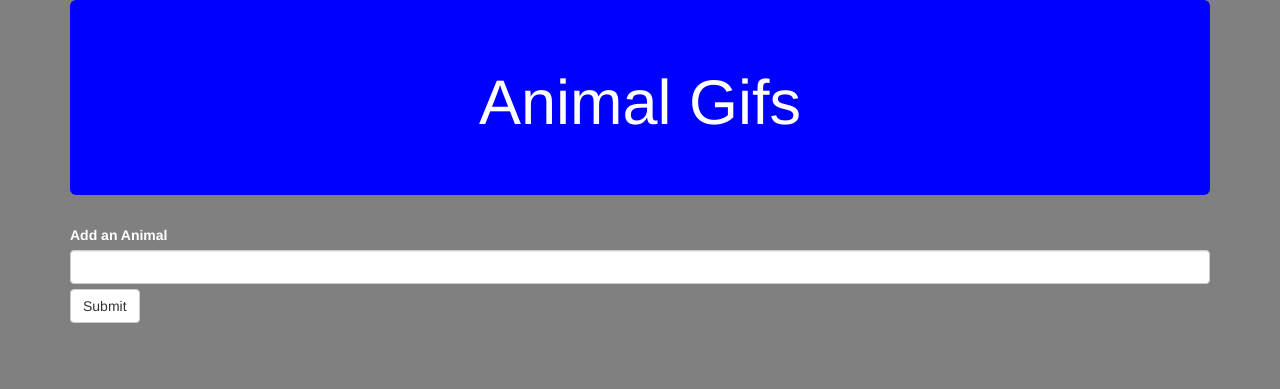
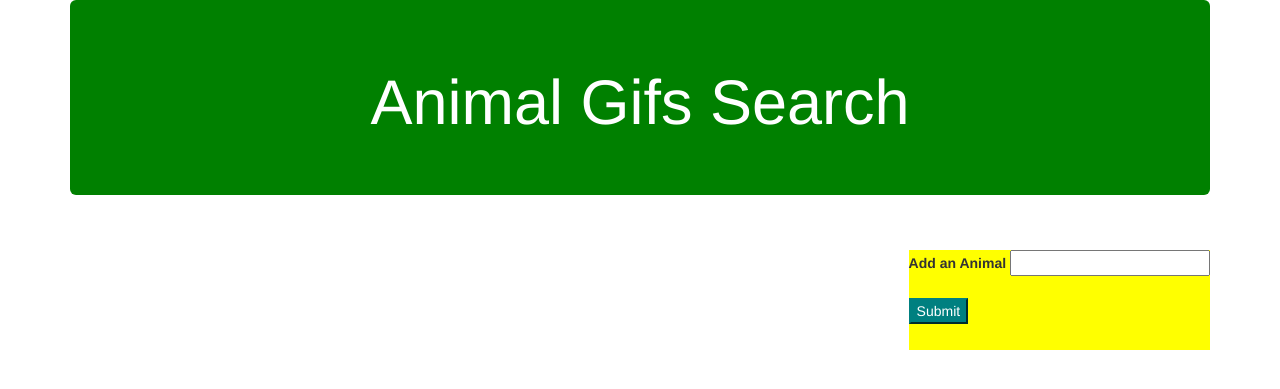
Before and after one commit to ait530/giphyAPI, a PHP site: page / in a window 1280 px wide. Shown: the top 389 px of the page. Run offline with PHP 8.4, Linux system fonts and the light colour scheme; some libraries are stand-ins or nearby versions.

Commit message:
Turning in progress so far.

```diff
--- a/assets/style.css
+++ b/assets/style.css
@@ -1,6 +1,6 @@
 body {
 
-  background-color: gray;
+  background-color: white;
 
 }
 
@@ -9,7 +9,7 @@ body {
 
 .jumbotron {
 
-  background-color:blue;
+  background-color:green;
   color:white;
 
 }
@@ -21,3 +21,50 @@ body {
 
 
 }
+
+
+
+
+
+#add-topic
+
+{
+
+  border-color: teal;
+  background-color:teal;
+  color:white;
+
+
+
+}
+
+
+.topic {
+
+
+
+  border-color: teal;
+  background-color:teal;
+  color:white;
+  border-radius:10px;
+  margin-right: 10px;
+
+
+}
+
+
+#topic-form {
+
+  height:100px;
+  float: right;
+  margin-top: 25px;
+
+  background-color:yellow;
+}
+
+
+#topic-input {
+
+  width:200px;
+
+}
--- a/index.html
+++ b/index.html
@@ -1,57 +1,56 @@
 <!DOCTYPE html>
-<html>
+<html lang="en">
+
 <head>
-  <title></title>
+  <title>Animals</title>
 
-  <!-- Latest compiled and minified CSS -->
-<link rel="stylesheet" href="https://maxcdn.bootstrapcdn.com/bootstrap/3.3.7/css/bootstrap.min.css" integrity="sha384-BVYiiSIFeK1dGmJRAkycuHAHRg32OmUcww7on3RYdg4Va+PmSTsz/K68vbdEjh4u" crossorigin="anonymous">
+  <!-- Bootstrap -->
+  <link rel="stylesheet" href="https://maxcdn.bootstrapcdn.com/bootstrap/3.3.7/css/bootstrap.min.css" integrity="sha384-BVYiiSIFeK1dGmJRAkycuHAHRg32OmUcww7on3RYdg4Va+PmSTsz/K68vbdEjh4u" crossorigin="anonymous"></link>
 
-<link rel="stylesheet" href="assets/style.css">
-
-
+  <!-- CSS -->
+  <link rel="stylesheet" href= "assets/style.css"></link>
+  <meta charset="utf-8"></meta>
 </head>
-<body>
-
-<div class="container">
-
-  <div class="jumbotron text-center">
-    <h1>Animal Gifs</h1>
-  </div>
-
-  <div id="" class="group-of-buttons">
-  </div>
-
-
-    <div class="fore-group">
-      <label for="start-year">Add an Animal</label>
-      <label type="text" class="form-control" id="endYear">
-    </div>
-
-    <button type="submit" class="btn btn-default">Submit</button>
-
-    </form>
 
 
 
-  </div>
+<body>
 
-</div>
+  <!-- Contains entire gif area -->
+  <div class="container">
+
+    <!-- Main header -->
+    <div class="jumbotron text-center">
+      <h1>Animal Gifs Search</h1>
+    </div>
+
+      <!-- Animal/topic buttons here -->
+      <div id="topics-view"></div>
 
 
+      <!-- Input area + submit button -->
+      <form id="topic-form">
+        <!-- label for input -->
+        <label for="topic-input">Add an Animal</label>
 
-<!-- jQuery JS -->
-<script
-  src="https://code.jquery.com/jquery-3.1.1.min.js"
-  integrity="sha256-hVVnYaiADRTO2PzUGmuLJr8BLUSjGIZsDYGmIJLv2b8="
-  crossorigin="anonymous"></script>
+        <!-- input box -->
+        <input type="text" id="topic-input"><br></br></input>
 
-<!-- Logic.js -->
-<script src="logic.js"></script>
+        <!-- Button triggers new topic to be added -->
+        <input id="add-topic" type="submit" value="Submit"></input>
+      </form>
 
+      <!-- Gifs displayed here -->
+      <div id="gifs-appear-here">
+      </div>
 
+  </div>
+  <!-- jQuery JS -->
+  <script src="http://code.jquery.com/jquery-2.1.3.min.js"></script>
 
-
-</script>
+  <!-- Logic.js -->
+  <script type="text/javascript"
+  src="logic.js"></script>
 
 </body>
 </html>
--- a/logic.js
+++ b/logic.js
@@ -1,12 +1,14 @@
-// SETUP VARIABLES
-// ===================================
+// The ready event occurs when the DOM (document object model) has been loaded.
 
-// Authentication Key:(public beta key)
-var authKey = "dc6zaTOxFJmzC";
+$( document ).ready(function(){
 
 
+// =========================
+// SETUP VARIABLES
+// =========================
 
-// Result variables
+
+// Array of animals
   var topics = ["dog",
     "cat",
     "rabbit",
@@ -16,81 +18,115 @@ var topics = ["dog",
     "bird",
     "ferret",
     "turtle",
-              "hedgehog"
-              "gerbil"
-              ];
+    "hedgehog",
+    "pig"];
+
+
+  // Depends on how the function is called
+  $(this).attr("data-topic");
+
+
+  // API request to giphy API
+  var queryURL = "http://api.giphy.com/v1/gifs/search?q=" +
+    topics + "&api_key=dc6zaTOxFJmzC&limit=10&rating";
+
+  // Tells AJAX to collect info from giphy URL. .done() runs after the request has been made.
+  $.ajax({url:queryURL,
+      method: "GET"
+    }).done(function(response){
+      console.log(response);
+    });
+
+});
 
 
 
 
 
-// queryURLBase
-var queryURLBase = "http://api.giphy.com/v1/gifs/search?q=funny+cat&api_key=dc6zaTOxFJmzC" + authKey + "&q=";
 
-var articleCounter = 0;
+ // Function for dumping the JSON content for each button into the div
+  // function displayTopicInfo() {
 
+  // var topic = $(this).attr("data-topic");
+  // var queryURL;
 
-// =======================================
-// Functions
-//
+    // ajax sends a call to the URL, get information from it. .done runs after the request has been made. Once the data is collected back from the server, it's going to run this.
+    // $.ajax({
+    //   url: queryURL,
+    //   method: "GET"
+    // }).done(function(response)
 
-  // AJAX Function
-$.ajax({
-  url: queryURL,
-  method: 'GET'
-}).done(function(response) {
-  console.log(response);
-});
+    // {
+    //   $("#topics-view").html(JSON.stringify(response));
+    //   renderButtons();
 
-// Function for displaying movie data
-function renderButtons() {
-
-// Deleting the buttons prior to adding new movies
-// (this is necessary otherwise you will have repeat buttons)
-$("#buttons-view").empty();
-
-  // Looping through the array of movies
-for (var i = 0; i < movies.length; i++) {
-
-// Then dynamicaly generating buttons for each movie in the array
-// This code $("<button>") is all jQuery needs to create the beginning and end tag. (<button></button>)
-var a = $("<button>");
-// Adding a class of movie to our button
-a.addClass("movie");
-// Adding a data-attribute
-a.attr("data-name", movies[i]);
-// Providing the initial button text
-a.text(movies[i]);
-// Adding the button to the buttons-view div
-$("#buttons-view").append(a);
-  }
-}
-
-// This function handles events where one button is clicked
-$("#add-movie").on("click", function(event) {
-  event.preventDefault();
-
-  // This line grabs the input from the textbox
-  var movie = $("#movie-input").val().trim();
-
-    // Adding the movie from the textbox to our array
-    movies.push(movie);
-    console.log(movies)
-
-    // Calling renderButtons which handles the processing of our movie array
-    renderButtons();
-  });
-
-  // Function for displaying the movie info
-  // Using $(document).on instead of $(".movie").on to add event listenersto dynamically generated elements
-  $(document).on("click", ".movie", displayMovieInfo);
-
-  // Calling the renderButtons function to display the intial buttons
-  renderButtons();
-
-
-  $(".group-of-buttons").on("click", "button", function(){
+    // });
 
 
 
-})
+
+
+    // Function for displaying movie data
+    // function renderButtons() {
+
+      // Deleting the movie buttons prior to adding new movie buttons
+      // (this is necessary otherwise we will have repeat buttons)
+      // $("#topics-view").empty();
+
+      // Looping through the array of movies
+      // for (var i = 0; i < topics.length; i++) {
+
+        // Then dynamicaly generating buttons for each movie in the array.
+        // This code $("<button>") is all jQuery needs to create the start and end tag. (<button></button>)
+        // var a = $("<button>");
+        // Adding a class
+        // a.addClass("topic");
+        // Adding a data-attribute with a value of the topic at index i
+        // a.attr("data-topic", topics[i]);
+        // Providing the button's text with a value of the movie at index i
+        // a.text(topics[i]);
+        // Adding the button to the HTML
+    //     $("#topics-view").append(a);
+    //   }
+    // }
+
+    // This function handles events where one button is clicked
+    // $("#add-topic").on("click", function(event) {
+      // event.preventDefault() prevents the form from trying to submit itself.
+      // We're using a form so that the user can hit enter instead of clicking the button if they want
+      // event.preventDefault();
+
+      // This line will grab the text from the input box
+      // var topic = $("#topic-input").val().trim();
+      // The movie from the textbox is then added to our array
+      // topics.push(topic);
+
+      // calling renderButtons which handles the processing of our movie array
+    //   renderButtons();
+    // });
+
+
+    // Function for displaying the topic info
+
+    // Using $(document).on instead of $(".topic").on to add event listenersto dynamically generated elements
+    // $(document).on("click", ".topic", displayTopicInfo);
+
+
+    // Calling the renderButtons function at least once to display the initial list of movies
+    // renderButtons();
+
+
+
+
+    // $(".gif").on("click", function() {
+    // The attr jQuery method allows us to get or set the value of any attribute on our HTML element
+    // var state = $(this).attr("data-state");
+    // If the clicked image's state is still, update its src attribute to what its data-animate value is.
+    // Then, set the image's data-state to animate
+    // Else set src to the data-still value
+  //     if (state === "still") {
+  //       $(this).attr("src", $(this).attr("data-animate"));
+  //       $(this).attr("data-state", "animate");
+  //     } else {
+  //       $(this).attr("src", $(this).attr("data-still"));
+  //       $(this).attr("data-state", "still");
```
Lines whose indentation alone changed are shown as unchanged.
